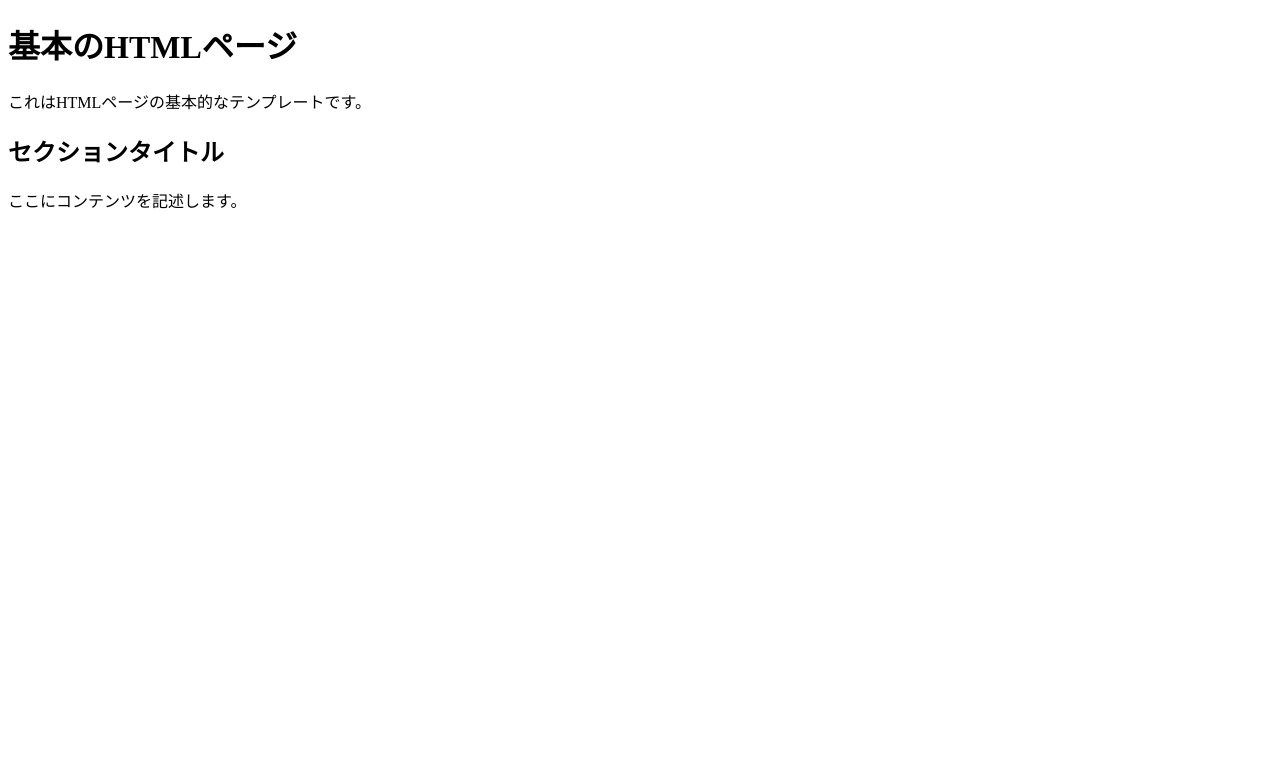
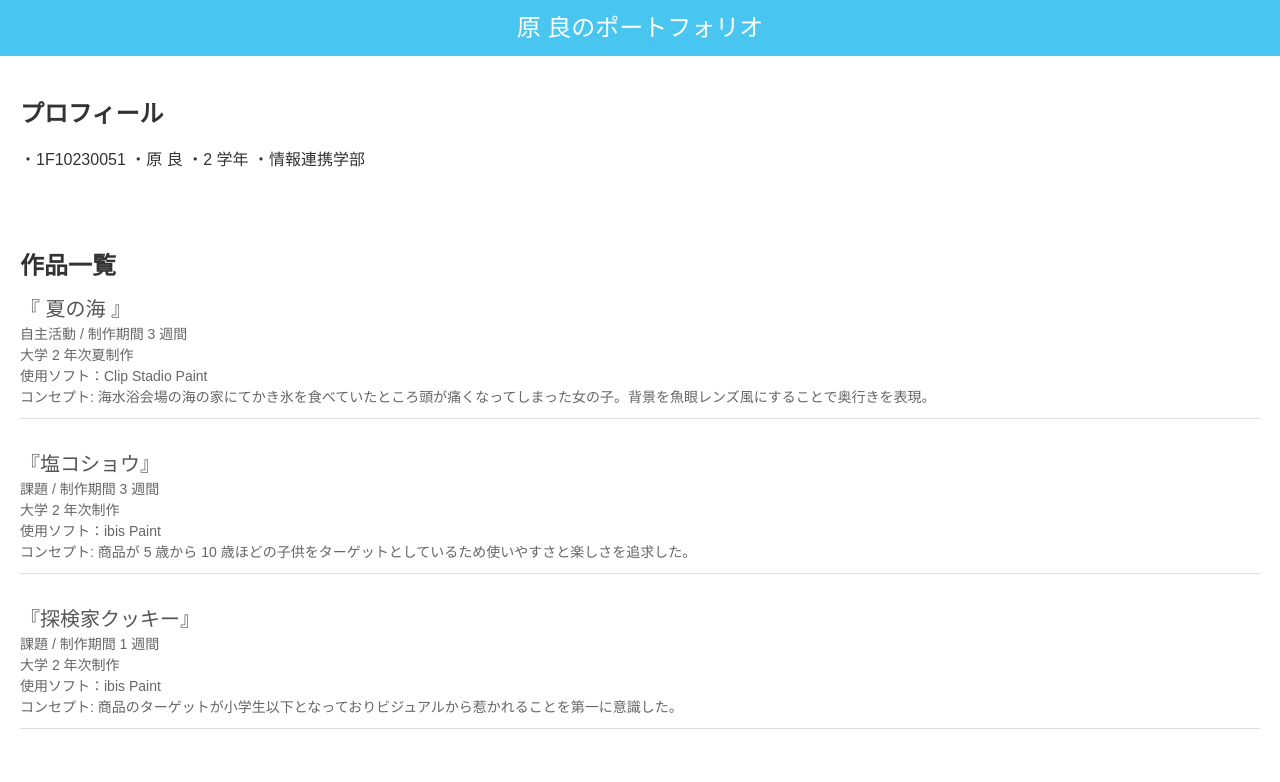
Before and after one commit to s1f10230051/portfolio, a plain HTML site: page index.html in a window 1280 px wide. Drawn offline with Linux system fonts and the light colour scheme.

Commit message:
Update index.html

```diff
--- a/index.html
+++ b/index.html
@@ -3,17 +3,87 @@
 <head>
     <meta charset="UTF-8">
     <meta name="viewport" content="width=device-width, initial-scale=1.0">
-    <title>My_Portfolio</title>
-    <link rel="stylesheet" href="css.css">
+    <title>原 良のポートフォリオ</title>
+    <style>
+        body {
+            font-family: Arial, sans-serif;
+            margin: 0;
+            padding: 0;
+            line-height: 1.5;
+            color: #333;
+        }
+        header {
+            background: #48c6ef;
+            color: white;
+            padding: 10px;
+            text-align: center;
+            font-size: 24px;
+        }
+        section {
+            padding: 20px;
+        }
+        .project {
+            margin-bottom: 30px;
+            border-bottom: 1px solid #ddd;
+            padding-bottom: 10px;
+        }
+        h2 {
+            color: #333;
+            margin-bottom: 10px;
+        }
+        .project-title {
+            font-size: 20px;
+            color: #555;
+        }
+        .description {
+            font-size: 14px;
+            color: #666;
+        }
+    </style>
 </head>
 <body>
     <header>
-        <h1>基本のHTMLページ</h1>
-        <p>これはHTMLページの基本的なテンプレートです。</p>
+        原 良のポートフォリオ
     </header>
 
-    <!-- メインコンテンツ -->
-    <main>
-        <section>
-            <h2>セクションタイトル</h2>
-            <p>ここにコンテンツを記述します。</p>
+    <section>
+        <h2>プロフィール</h2>
+        <p>・1F10230051 ・原 良 ・2 学年 ・情報連携学部</p>
+    </section>
+
+    <section>
+        <h2>作品一覧</h2>
+
+        <div class="project">
+            <div class="project-title">『 夏の海 』</div>
+            <div class="description">
+                自主活動 / 制作期間 3 週間<br>
+                大学 2 年次夏制作<br>
+                使用ソフト：Clip Stadio Paint<br>
+                コンセプト: 海水浴会場の海の家にてかき氷を食べていたところ頭が痛くなってしまった女の子。背景を魚眼レンズ風にすることで奥行きを表現。
+            </div>
+        </div>
+
+        <div class="project">
+            <div class="project-title">『塩コショウ』</div>
+            <div class="description">
+                課題 / 制作期間 3 週間<br>
+                大学 2 年次制作<br>
+                使用ソフト：ibis Paint<br>
+                コンセプト: 商品が 5 歳から 10 歳ほどの子供をターゲットとしているため使いやすさと楽しさを追求した。
+            </div>
+        </div>
+
+        <div class="project">
+            <div class="project-title">『探検家クッキー』</div>
+            <div class="description">
+                課題 / 制作期間 1 週間<br>
+                大学 2 年次制作<br>
+                使用ソフト：ibis Paint<br>
+                コンセプト: 商品のターゲットが小学生以下となっておりビジュアルから惹かれることを第一に意識した。
+            </div>
+        </div>
+    </section>
+
+</body>
+</html>
```
